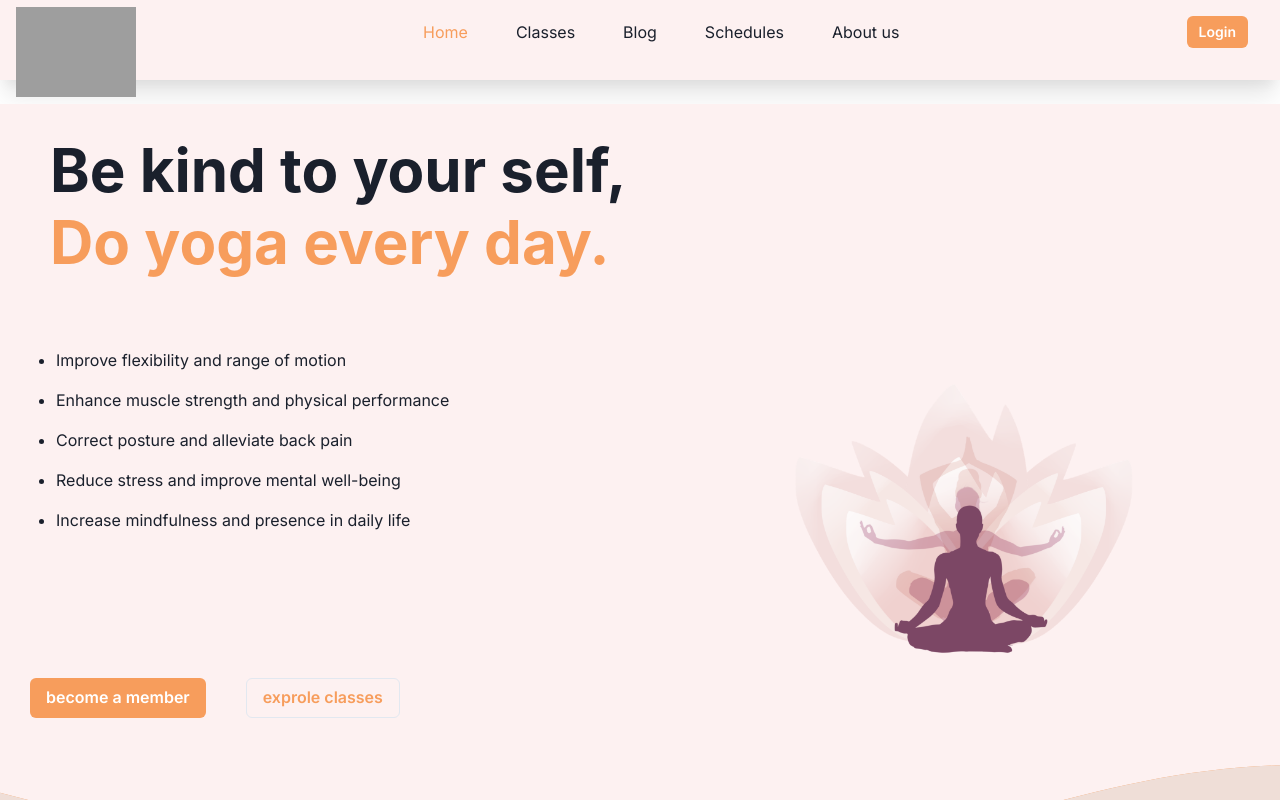
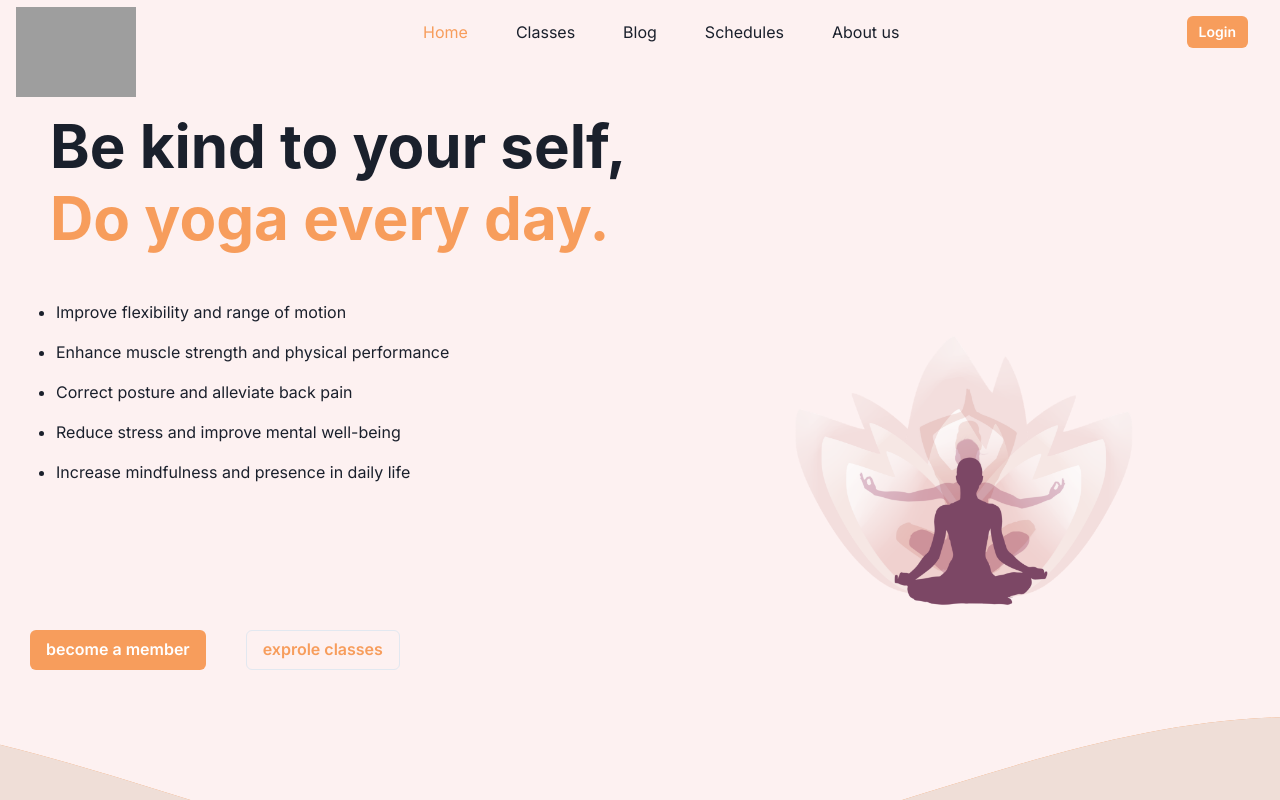
Before and after one commit to shilpabijalwan/bookingApp, a Next.js app in the folder frontend/: page / in a window 1280 px wide. Shown: the top 800 px of the page. Built offline with nearby package versions, Linux system fonts and the light colour scheme; grey boxes are pictures that could not be loaded.

Commit message:
set nav design

```diff
--- a/frontend/src/app/page.js
+++ b/frontend/src/app/page.js
@@ -26,7 +26,7 @@ export default function Home({ Components, pageProps }) {
             className="headings HomeTextColor"
             fontSize={{ base: 24, md: 36, lg: 60 }}
             color={"#F79D5C"}
-            mb={10}
+            mb={4}
           >
             Do yoga every day.
           </Heading>
@@ -47,7 +47,6 @@ export default function Home({ Components, pageProps }) {
             </ul>
           </VStack>
           <Box
-            border={"1 px solid blue"}
             w={{ base: "100%", md: "100%", lg: "50%" }}
             height={{ base: "0", md: "300px" }}
           >
--- a/frontend/src/components/NavBar.jsx
+++ b/frontend/src/components/NavBar.jsx
@@ -49,8 +49,8 @@ const NavLink = (props) => {
       spacing={12}
       display={{ base: "none", md: "flex" }}
       as="nav"
-      px={2}
-      py={1}
+      // px={2}
+      // py={1}
       href={"#"}
     >
       {children}
@@ -69,8 +69,8 @@ export default function NavBar() {
       px={4}
       // border={"1px solid green"}
       h={20}
-      mb={6}
-      className="NavShadow"
+      // mb={6}
+      // className="NavShadow"
     >
       <Flex h={16} alignItems={"center"} justifyContent={"space-between"}>
         <IconButton
```
